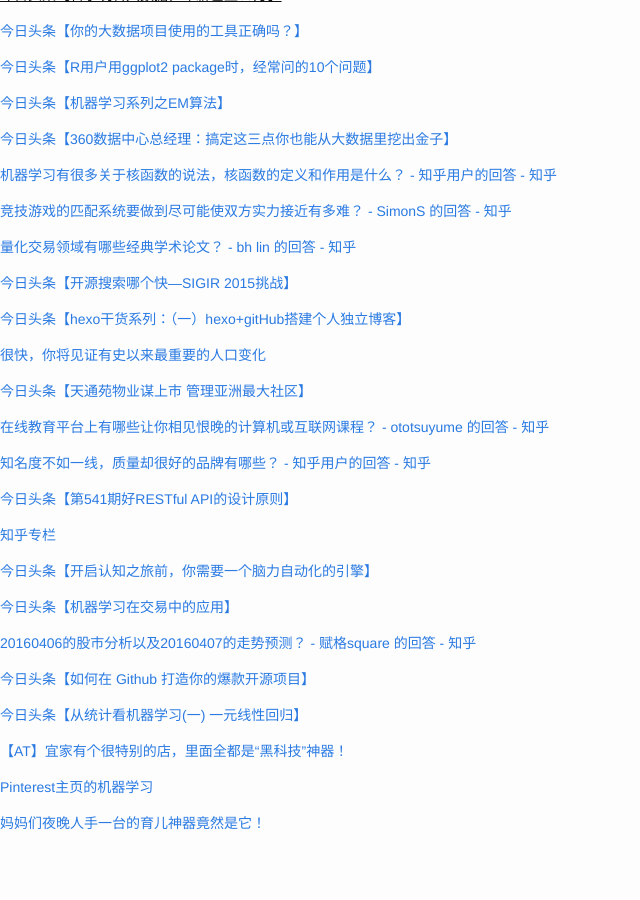
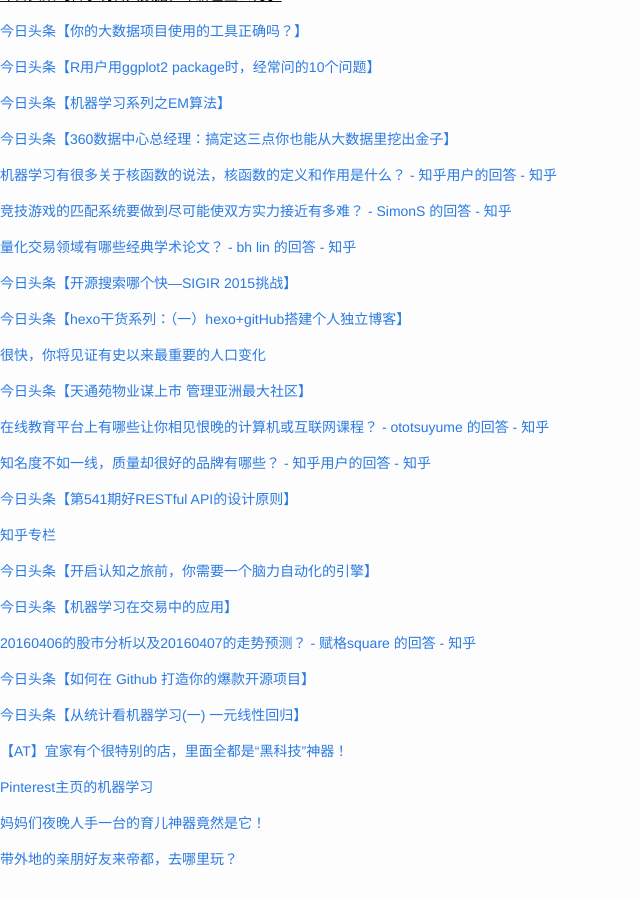
Before and after one commit to cnwarden/cnwarden.github.io, a Jekyll site: the page built from fav/index.md, in a window 1280 px wide and 900 px high, scrolled down 8454 px. Shown: the whole window, without its empty margins (0-640 px from the left). Built offline with Jekyll 4.4.1, drawn with Linux system fonts in a browser that asks for light colours; emoji names are drawn with the system emoji font; before the commit the page ends 9318 px from its top, so only the background shows below that.

Commit message:
auto commit

```diff
--- a/fav/index.md
+++ b/fav/index.md
@@ -514,3 +514,5 @@ title:  fav
 [Pinterest主页的机器学习](http://mp.weixin.qq.com/s?__biz=MzI2MjE0MDUzNg==&mid=405292494&idx=1&sn=f4a421aeba38610d1eea0b476a8c2f78&scene=0#wechat_redirect)
 
 [妈妈们夜晚人手一台的育儿神器竟然是它！](http://mp.weixin.qq.com/s?__biz=MjM5MzU2NDg4MA==&mid=408761976&idx=1&sn=7a62dd55906ee9b599e1d1a485505613&scene=0#wechat_redirect)
+
+[带外地的亲朋好友来帝都，去哪里玩？](http://mp.weixin.qq.com/s?__biz=MzA5Njg5NzUwNw==&mid=403863875&idx=2&sn=a4bfce69372785fb0e1d3749abb78b3d&scene=2&srcid=0407pMP90q2fkPizFO1lnLzO&from=timeline&isappinstalled=0#wechat_redirect)
```
